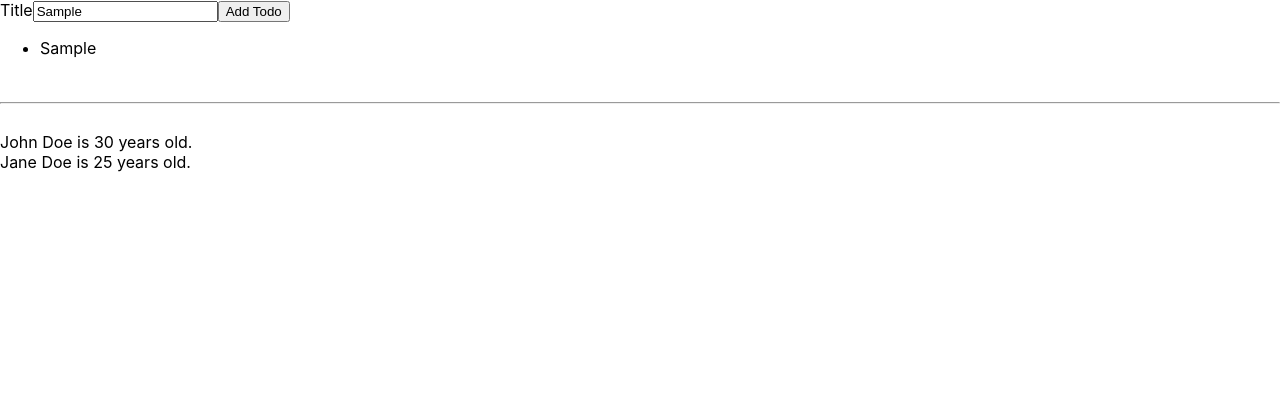
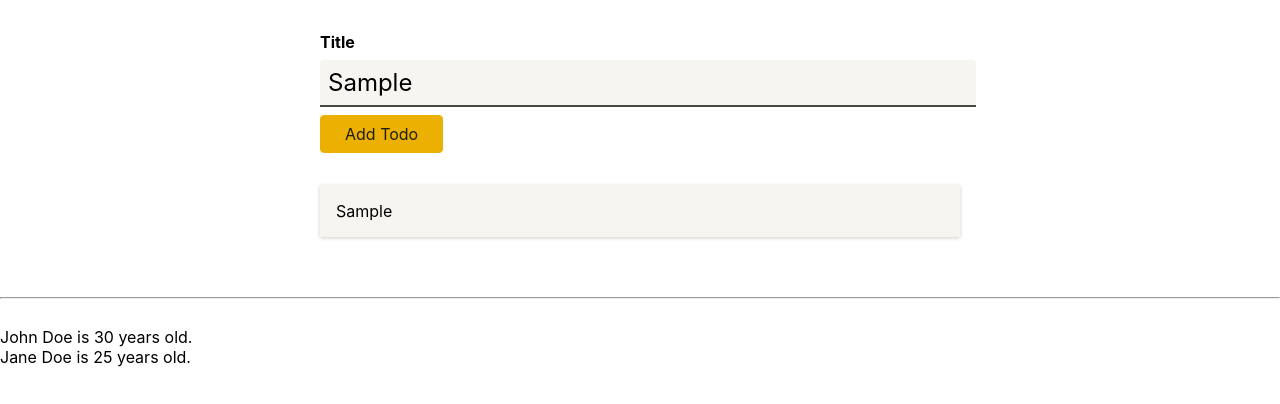
Before and after one commit to tolu-c/learn-react-III, a React (Create React App) app in the folder react-ts/: page / in a window 1280 px wide. Both pictures are taken after typing "Sample" into the empty fields and a click on the button "Add Todo". Shown: the top 404 px of the page. Built offline with nearby package versions, Linux system fonts and the light colour scheme.

Commit message:
added styling

```diff
--- /dev/null
+++ b/react-ts/src/components/NewTodo.module.css
@@ -0,0 +1,42 @@
+.form {
+  width: 40rem;
+  margin: 2rem auto;
+
+}
+
+.form label {
+  display: block;
+  font-weight: bold;
+  margin-bottom: 0.5rem;
+}
+
+.form input {
+  display: block;
+  width: 100%;
+  font: inherit;
+  font-size: 1.5rem;
+  padding: 0.5rem;
+  border-radius: 4px;
+  background-color: #f7f5ef;
+  border: none;
+  border-bottom: 2px solid #494844;
+  border-bottom-right-radius: 0;
+  border-bottom-left-radius: 0;
+  margin-bottom: 0.5rem;
+}
+
+.form button {
+  font: inherit;
+  background-color: #ebb002;
+  border: 1px solid #ebb002;
+  color: #201d0f;
+  padding: 0.5rem 1.5rem;
+  border-radius: 4px;
+  cursor: pointer;
+}
+
+.form button:hover,
+.form button:active {
+  background-color: #ebc002;
+  border-color: #ebc002;
+}
--- a/react-ts/src/components/NewTodo.tsx
+++ b/react-ts/src/components/NewTodo.tsx
@@ -1,4 +1,5 @@
 import { useRef } from "react";
+import classes from './NewTodo.module.css';
 
 const NewTodo: React.FC<{ onAddTodo: (title: string) => void }> = ({
   onAddTodo,
@@ -17,7 +18,7 @@
   };
 
   return (
-    <form onSubmit={todoSubmitHandler}>
+    <form onSubmit={todoSubmitHandler} className={classes.form}>
       <label htmlFor="title">Title</label>
       <input type="text" id="title" ref={titleRef} />
       <button type="submit">Add Todo</button>
--- /dev/null
+++ b/react-ts/src/components/TodoItem.module.css
@@ -0,0 +1,6 @@
+.item {
+  margin: 1rem 0;
+  box-shadow: 0 1px 4px rgba(0, 0, 0, 0.2);
+  padding: 1rem;
+  background-color: #f7f5ef;
+}
--- a/react-ts/src/components/TodoItem.tsx
+++ b/react-ts/src/components/TodoItem.tsx
@@ -1,5 +1,7 @@
+import classes from './TodoItem.module.css';
+
 const TodoItem: React.FC<{ title: string }> = ({ title }) => {
-  return <li>{title}</li>;
+  return <li className={classes.item}>{title}</li>;
 };
 
 export default TodoItem;
--- /dev/null
+++ b/react-ts/src/components/TodoList.module.css
@@ -0,0 +1,6 @@
+.todos {
+  list-style: none;
+  margin: 2rem auto;
+  padding: 0;
+  width: 40rem;
+}
--- a/react-ts/src/components/TodoList.tsx
+++ b/react-ts/src/components/TodoList.tsx
@@ -1,9 +1,10 @@
 import Todo from "../models/todo";
 import TodoItem from "./TodoItem";
+import classes from "./TodoList.module.css";
 
 const TodoList: React.FC<{ items: Todo[] }> = ({items}) => {
   return (
-    <ul>
+    <ul className={classes.todos}>
       {items.map((item) => (
         <TodoItem key={item.id} title={item.title} />
       ))}
```
